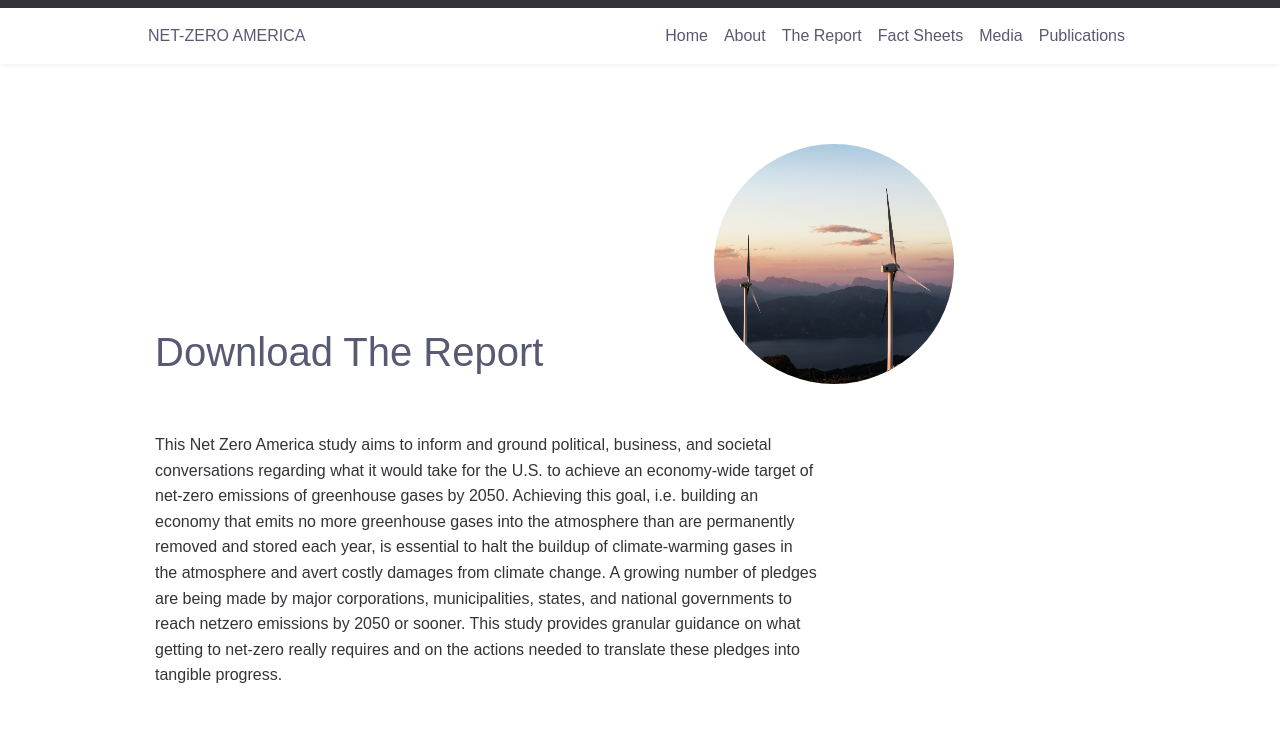
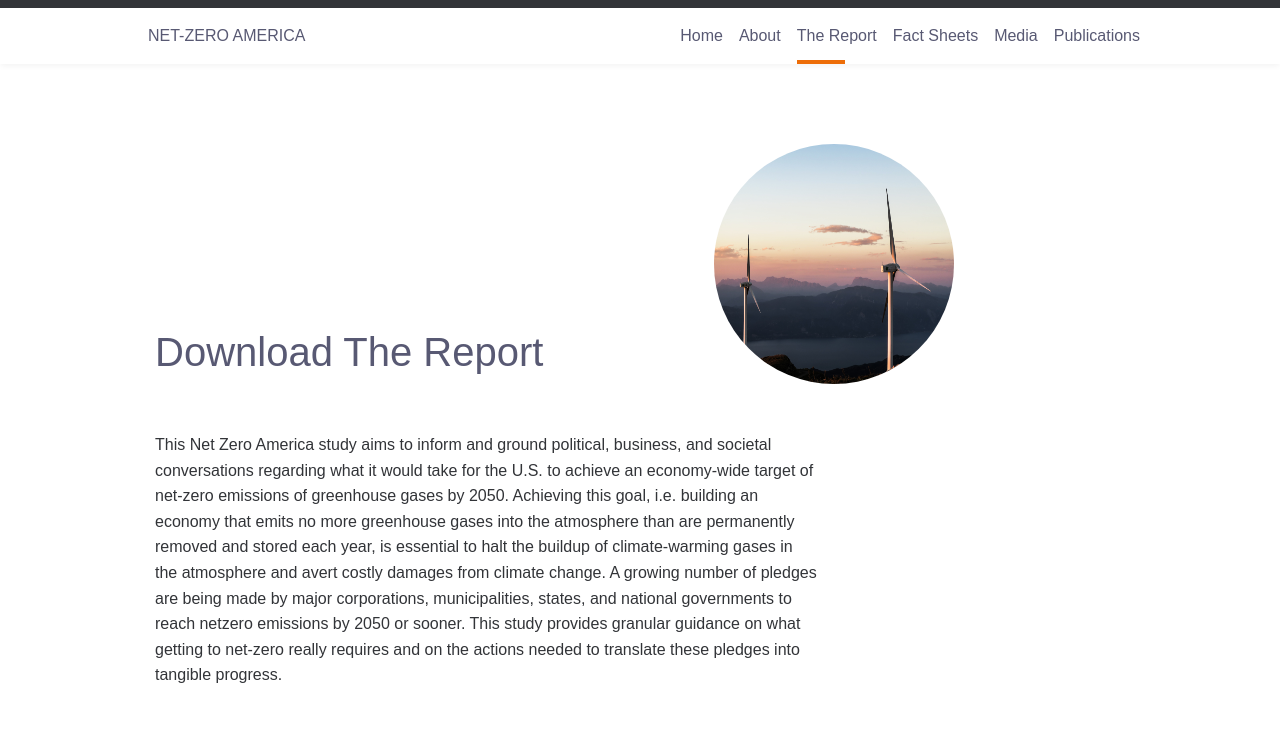
Before and after one commit to Hyperobjekt/nzap-site, a React app: page /the-report in a window 1280 px wide. Shown: the top 742 px of the page. Built offline with nearby package versions, Linux system fonts and the light colour scheme; a web font is replaced by a local one; what redux-immutable-state-invariant would draw is missing.

Commit message:
Add bar under active nav link

```diff
--- a/src/components/_global/Header.js
+++ b/src/components/_global/Header.js
@@ -57,14 +57,16 @@ const Header = () => {
                 </Drawer>
               </div>
 
-              <div className="d-none d-md-block col-md-9 col-lg-8 text-right">
+              <div className="d-none d-md-block col-md-9 col-lg-8 text-right pr-0">
                 <nav aria-label="header-navigation" className="nzap-navigation" role="navigation">
-                  <NavLink className="pr-2 pl-2" to="/" activeStyle={activeStyle} exact>Home</NavLink>
-                  <NavLink className="pr-2 pl-2" to="/about" activeStyle={activeStyle} exact>About</NavLink>
-                  <NavLink className="pr-2 pl-2" to="/the-report" activeStyle={activeStyle} exact>The Report</NavLink>
-                  <NavLink className="pr-2 pl-2" to="/fact-sheet" activeStyle={activeStyle} exact>Fact Sheets</NavLink>
-                  <NavLink className="pr-2 pl-2" to="/media" activeStyle={activeStyle} exact>Media</NavLink>
-                  <NavLink className="pl-2" to="/publications" activeStyle={activeStyle} exact>Publications</NavLink>
+                  <ul>
+                    <li><NavLink className="pr-2 pl-2" to="/" activeStyle={activeStyle} exact>Home</NavLink></li>
+                    <li><NavLink className="pr-2 pl-2" to="/about" activeStyle={activeStyle} exact>About</NavLink></li>
+                    <li><NavLink className="pr-2 pl-2" to="/the-report" activeStyle={activeStyle} exact>The Report</NavLink></li>
+                    <li><NavLink className="pr-2 pl-2" to="/fact-sheet" activeStyle={activeStyle} exact>Fact Sheets</NavLink></li>
+                    <li><NavLink className="pr-2 pl-2" to="/media" activeStyle={activeStyle} exact>Media</NavLink></li>
+                    <li><NavLink className="pl-2" to="/publications" activeStyle={activeStyle} exact>Publications</NavLink></li>
+                  </ul>
                 </nav>
               </div>
             </div>
--- a/src/components/_global/Header.scss
+++ b/src/components/_global/Header.scss
@@ -21,13 +21,39 @@
     }
   }
   .nzap-navigation {
-    a {
-      @include font($font-family-primary-wide, $font-weight-semi-bold, $medium, $base-color);
-      &:hover {
-        text-decoration: none;
+    ul {
+      display: flex;
+      list-style: none;
+      margin: 0;
+      justify-content: flex-end;
+      align-items: center;
+      padding: 0;
+      li {
+        display: inline-block;
+          a {
+            position: relative;
+            //transition: opacity .3s ease;
+            @include font($font-family-primary-wide, $font-weight-semi-bold, $medium, $base-color);
+            transition: color .3s ease;
+            &:hover {
+              text-decoration: none;
+              color: $dark-accent-color !important;
+            }
+            &.active:after {
+              content: "";
+              width: 48px;
+              height: 4px;
+              position: absolute;
+              bottom: -20px;
+              left: 8px;
+              border-bottom: 4px solid $accent-color;
+              transition: 150ms;
+              display: block;
+            }
+          }
+        }
       }
     }
-  }
 }
 
 ul.draw {
```
